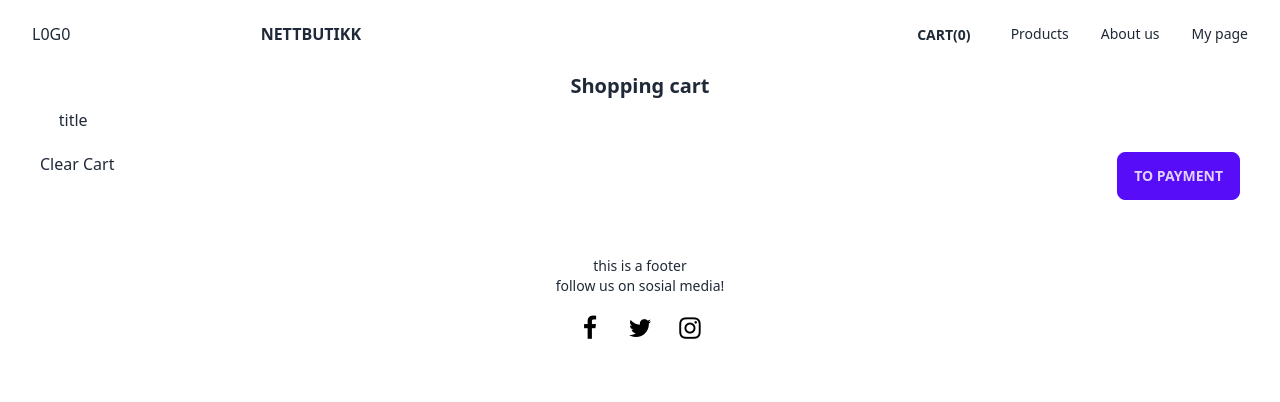
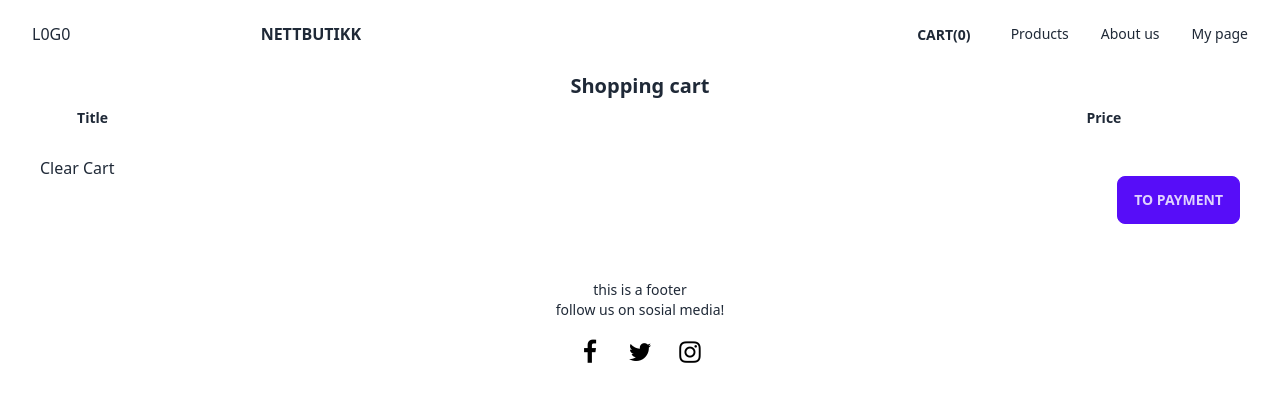
Before and after one commit to tomhaakon/hovedoppgave-fakestore, a Vue app: page /shoppingcart in a window 1280 px wide. Shown: the top 402 px of the page. Built offline with nearby package versions, Linux system fonts and the light colour scheme.

Commit message:
småfix cart

```diff
--- a/src/stores/Shoppingcartstore.js
+++ b/src/stores/Shoppingcartstore.js
@@ -12,17 +12,8 @@ export const useShoppingCartStore = defineStore("shoppingCartStore", {
     },
     // remove from cart
     removeFromCart(itemId, quantityToRemove = 1) {
-      console.log(
-        "Removing item with ID:",
-        itemId,
-        "Quantity:",
-        quantityToRemove
-      );
-      console.log("Current cart content:", this.cart); // Log the entire cart
-
       for (let i = 0; i < quantityToRemove; i++) {
         const index = this.cart.findIndex((item) => item.id === itemId);
-        console.log("Found item at index:", index);
 
         if (index !== -1) {
           this.cart.splice(index, 1);
--- a/src/views/ShoppingCartView.vue
+++ b/src/views/ShoppingCartView.vue
@@ -1,5 +1,5 @@
 <template>
-  <div class="">
+  <div class="mx-10">
     <div class="flex h-10">
       <div class="w-1/4"></div>
       <div class="w-2/4">
@@ -9,10 +9,13 @@
     </div>
     <!-- sd -->
     <div class="">
-      <div class="flex">
-        <div class="w-10 flex justify-center"></div>
-        <div class="w-full px-5">title</div>
-        <div class="w-30"></div>
+      <div class="flex pb-2">
+        <div class="w-5 flex justify-center"></div>
+        <div class="w-full px-5"><p class="font-bold text-sm">Title</p></div>
+        <div class="w-40 text-left">
+          <p class="font-bold text-sm">Price</p>
+        </div>
+        <div class="w-5"></div>
       </div>
       <div
         v-for="item in groupedCart"
@@ -20,21 +23,24 @@
         v-if="groupedCart"
         class="flex shadow-md"
       >
-        <div class="w-10 flex justify-center">{{ item.count }}x</div>
+        <div class="w-5 flex justify-center">{{ item.count }}x</div>
         <div class="w-full px-5">{{ item.title }}</div>
-        <div class="w-30">
-          <button class="" @click="removeFromCart(item.id)">remove</button>
+        <div class="w-40 text-left">
+          {{ Math.round(item.price * 10 * item.count) }}
+        </div>
+        <div class="w-5 text-right">
+          <button class="" @click="removeFromCart(item.id)">x</button>
         </div>
       </div>
     </div>
     <div class="flex w-full pt-5">
       <div class="w-full">
         <button class="" @click="clearCart">
-          <p class="pl-10">Clear Cart</p>
+          <p class="">Clear Cart</p>
         </button>
       </div>
-      <div class="flex justify-end pr-10">
-        <button class="btn btn-primary">To payment</button>
+      <div class="flex justify-end">
+        <button class="btn btn-primary mt-5">To payment</button>
       </div>
     </div>
   </div>
@@ -52,12 +58,17 @@ const groupedCart = computed(() => {
   cart.value.forEach((item) => {
     counts[item.id] = (counts[item.id] || 0) + 1;
   });
-  return Object.keys(counts).map((id) => ({
-    id: +id, // Convert the id back to a number
-    title: cart.value.find((item) => item.id == id).title,
-    count: counts[id],
-  }));
+  return Object.keys(counts).map((id) => {
+    const item = cart.value.find((item) => item.id == id);
+    return {
+      id: +id,
+      title: item.title,
+      price: item.price, // Add the price here
+      count: counts[id],
+    };
+  });
 });
+
 // consts
 const removeFromCart = (id) => shoppingCartStore.removeFromCart(id);
 const clearCart = () => {
```
